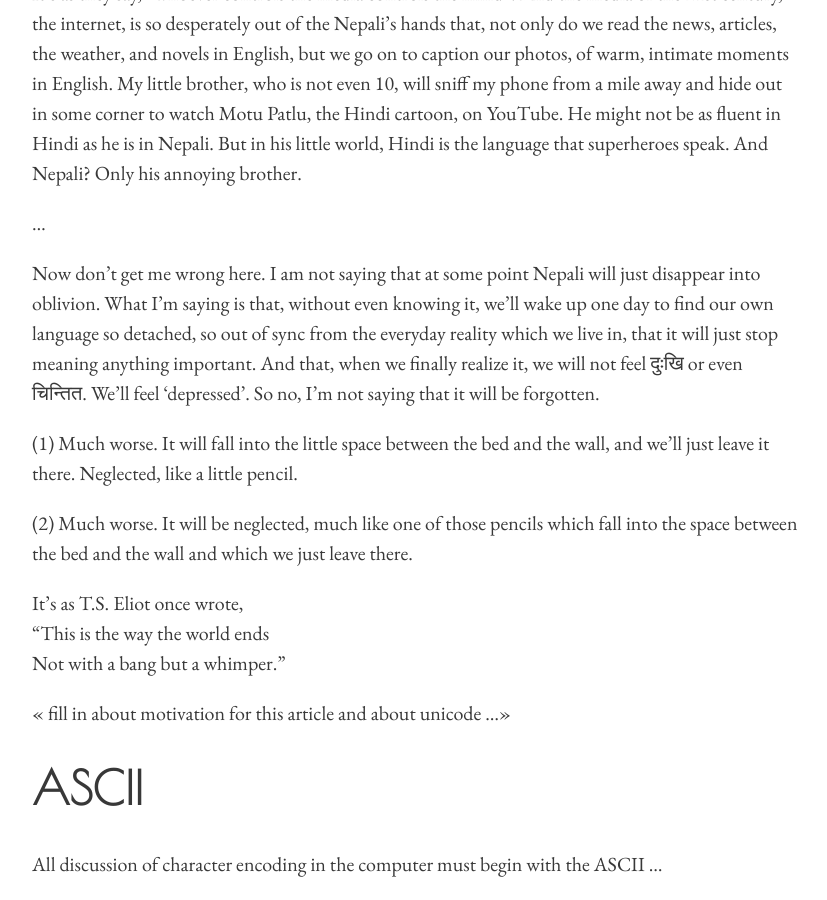
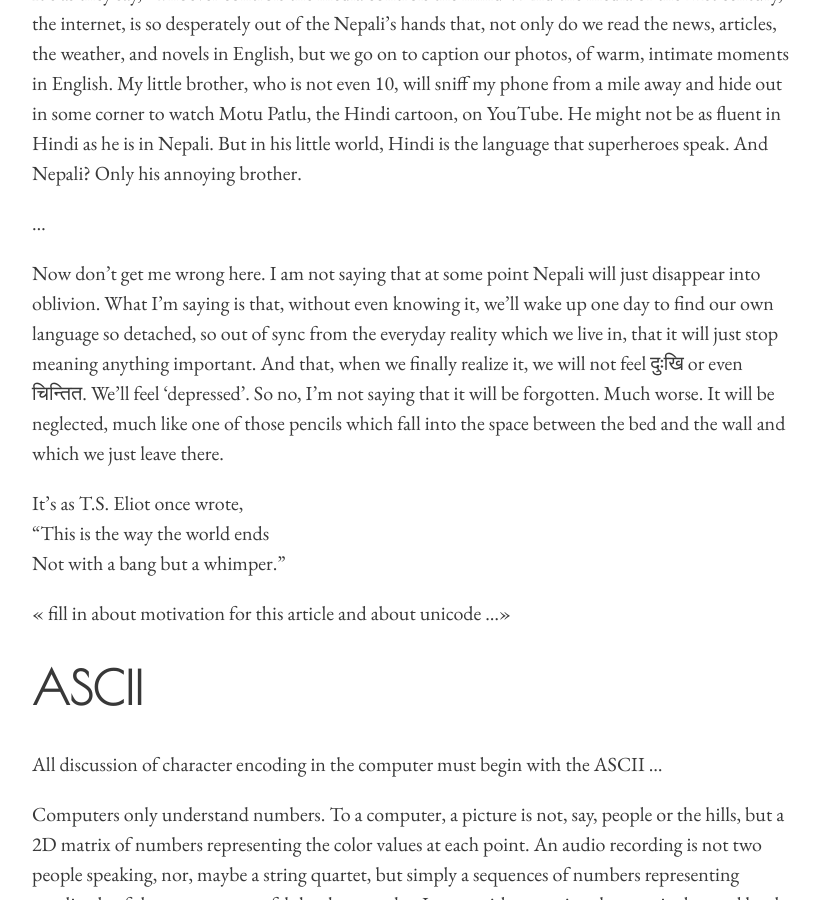
Before and after one commit to niravcodes/niravcodes.github.io, a Jekyll site: the page built from pages/on-the-nepali-language-and-unicode.md, in a window 1280 px wide and 900 px high, scrolled down 692 px. Shown: the whole window, without its empty margins (224-1051 px from the left). Built offline with Jekyll 4.4.1, drawn with Linux system fonts in a browser that asks for light colours; comment, search, counter and statistics services are not loaded.

Commit message:
Update from Forestry.io nirav Nikhil updated pages/on-the-nepali-language-and-unicode.md

```diff
--- a/pages/on-the-nepali-language-and-unicode.md
+++ b/pages/on-the-nepali-language-and-unicode.md
@@ -15,11 +15,7 @@ It's as they say, “whoever controls the media controls the mind”. And the me
 
 ...
 
-Now don’t get me wrong here. I am not saying that at some point Nepali will just disappear into oblivion. What I’m saying is that, without even knowing it, we’ll wake up one day to find our own language so detached, so out of sync from the everyday reality which we live in, that it will just stop meaning anything important. And that, when we finally realize it, we will not feel दुःखि or even चिन्तित. We’ll feel ‘depressed’. So no, I’m not saying that it will be forgotten.
-
-(1) Much worse. It will fall into the little space between the bed and the wall, and we’ll just leave it there. Neglected, like a little pencil.
-
-(2) Much worse. It will be neglected, much like one of those pencils which fall into the space between the bed and the wall and which we just leave there.
+Now don’t get me wrong here. I am not saying that at some point Nepali will just disappear into oblivion. What I’m saying is that, without even knowing it, we’ll wake up one day to find our own language so detached, so out of sync from the everyday reality which we live in, that it will just stop meaning anything important. And that, when we finally realize it, we will not feel दुःखि or even चिन्तित. We’ll feel ‘depressed’. So no, I’m not saying that it will be forgotten. Much worse. It will be neglected, much like one of those pencils which fall into the space between the bed and the wall and which we just leave there.
 
 It’s as T.S. Eliot once wrote,
 “This is the way the world ends
```
